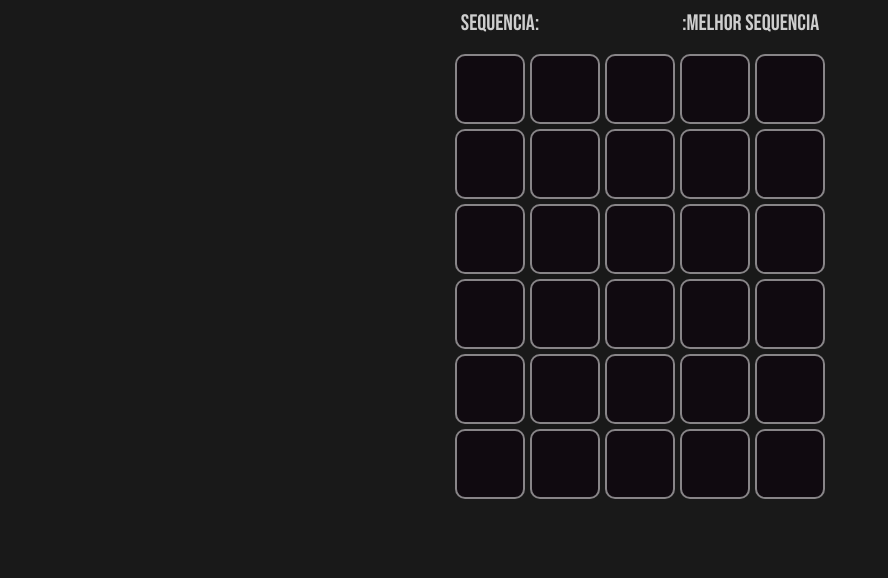
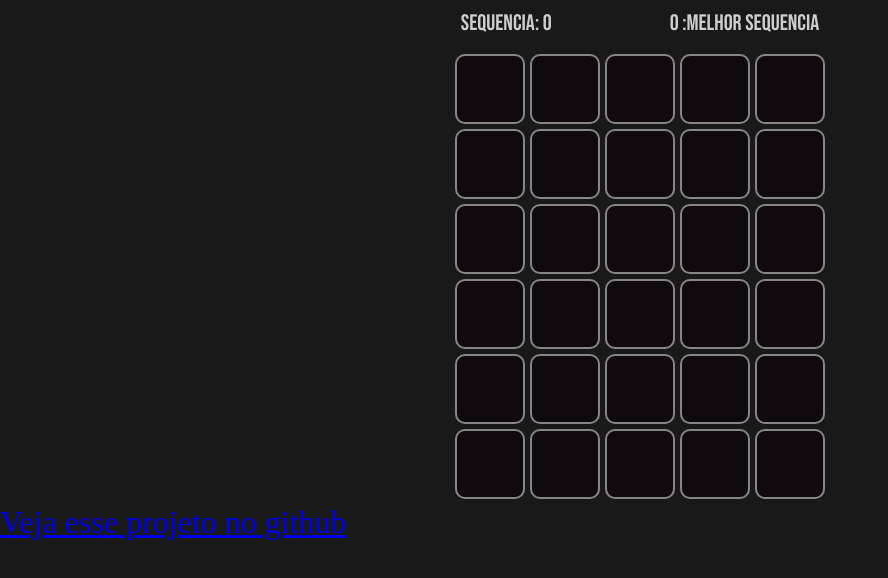
Before and after one commit to Sigoloh/cermoo, a plain HTML site: page index.html in a window 1280 px wide. Shown: the whole page, without its empty margins (0-888 px from the left). Drawn offline with Linux system fonts and the light colour scheme.

Commit message:
:bug: Corrigido um erro de tags no html

```diff
--- a/index.html
+++ b/index.html
@@ -63,9 +63,9 @@
           </tr>
         </tbody>
       </table>
-      <span><a href="http://github.com/Sigoloh"></a></span>
+      <span><a href="http://github.com/Sigoloh">Veja esse projeto no github</a></span>
     </main>
 
-    <script type="module" src="./scripts/main.js"/>
+    <script type="module" src="./scripts/main.js"></script>
       </body>
 </html>
```
